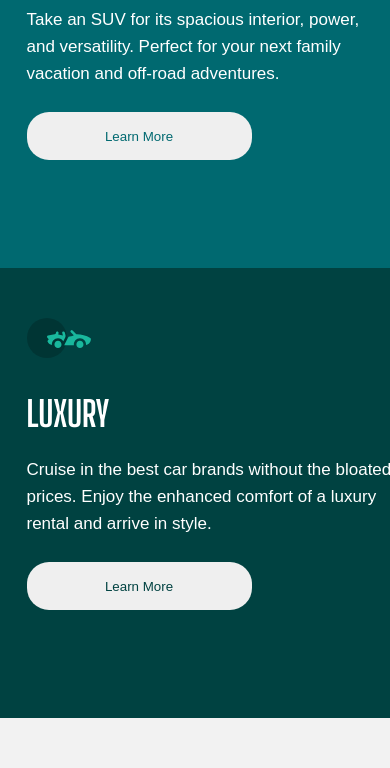
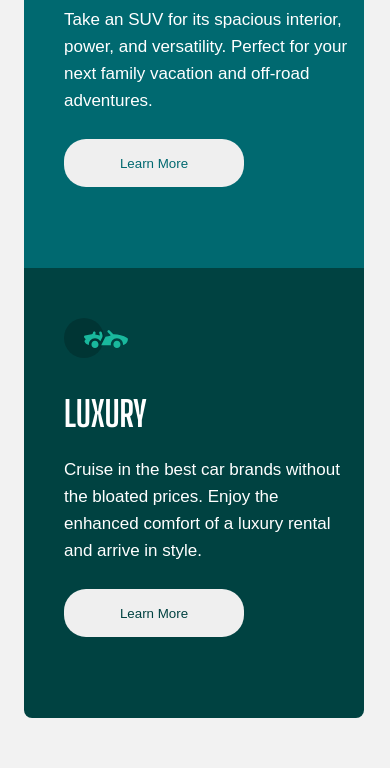
Before and after one commit to renancavalcantercb/3-column-preview-card, a plain HTML site: page index.html in a window 390 px wide. Shown: the part 690-1458 px from the top of the page. Drawn offline with Linux system fonts and the light colour scheme; a web font is replaced by a local one.

Commit message:
improvements made in mobile version

```diff
--- a/index.html
+++ b/index.html
@@ -7,7 +7,7 @@
     <meta name="viewport" content="width=device-width, initial-scale=1.0">
     <link rel="stylesheet" href="style.css">
 
-    <title>teste</title>
+    <title>3 card column</title>
   </head>
 
   <body>
--- a/style.css
+++ b/style.css
@@ -1,5 +1,108 @@
 @import url('https://fonts.google.com/specimen/Lexend+Deca');
 @import url('https://fonts.googleapis.com/css2?family=Big+Shoulders+Display:wght@700&display=swap');
+
+@media only screen and (min-width:320px){
+
+    body{
+        background-color:hsl(0, 0%, 95%);
+        height: auto;
+        width: auto;
+        box-sizing: border-box;
+        font-family: 'Lexend Deca', sans-serif;
+        font-size: 15px;
+        color: white;
+        display: flex;
+        justify-content: center;
+        align-items: center;
+        flex-direction: column;
+        position: relative;
+        top: 100px;
+    }
+
+    p{
+        font-family: 'Lexend Deca', sans-serif;
+    }
+
+    h1{
+        font-family:'Big Shoulders Display', cursive;
+        font-size: 35px;
+        padding-top: 5px;
+        font-weight: 700;
+        text-transform: uppercase;
+    }
+    .card{
+        padding-left: 40px;
+        height: 400px;
+        width: 250px;
+        padding-top: 50px;
+        line-height: 27px;
+        font-weight: 400;
+        position: relative;
+        right: 1px;
+        bottom: 50px;
+    }
+
+    #card-sedans{
+        background-color: hsl(31, 77%, 52%);
+        border-radius: 8px 8px 0 0;
+    }
+
+    #card-suvs{
+        background-color: hsl(184, 100%, 22%);
+    }
+
+    #card-luxury{
+        background-color:hsl(179, 100%, 13%);
+        border-radius: 0 0 8px 8px;
+    }
+
+    button{
+        height: 12%;
+        width: 60%;
+        border-radius: 22px;
+        position: relative;
+        top: 8px;
+        border: none;
+        font-family: 'Lexend Deca', sans-serif;
+    }
+
+    #card-sedans > button{
+        color: hsl(31, 77%, 52%);
+    }
+
+    #card-sedans > button:hover{
+        background-color: 255,255,255,0;
+        color: white;
+        border: 2px solid white;
+    }
+
+    #card-suvs > button{
+        color: hsl(184, 100%, 22%);
+    }
+
+    #card-suvs > button:hover{
+        background-color: 255,255,255,0;
+        color: white;
+        border: 2px solid white;
+    }
+
+    #card-luxury > button{
+        color: hsl(179, 100%, 13%);
+    }
+
+    #card-luxury > button:hover{
+        background-color: 255,255,255,0;
+        color: white;
+        border: 2px solid white;
+    }
+
+    p{
+        font-size: 17px;
+        line-height: 27px;
+        padding-right: 10px;
+
+    }
+}
 
 @media only screen and (min-width:375px){
 
@@ -31,7 +134,6 @@
         text-transform: uppercase;
     }
     .card{
-        min-width: 375px;
         padding-left: 40px;
         height: 400px;
         width: 300px;
```
